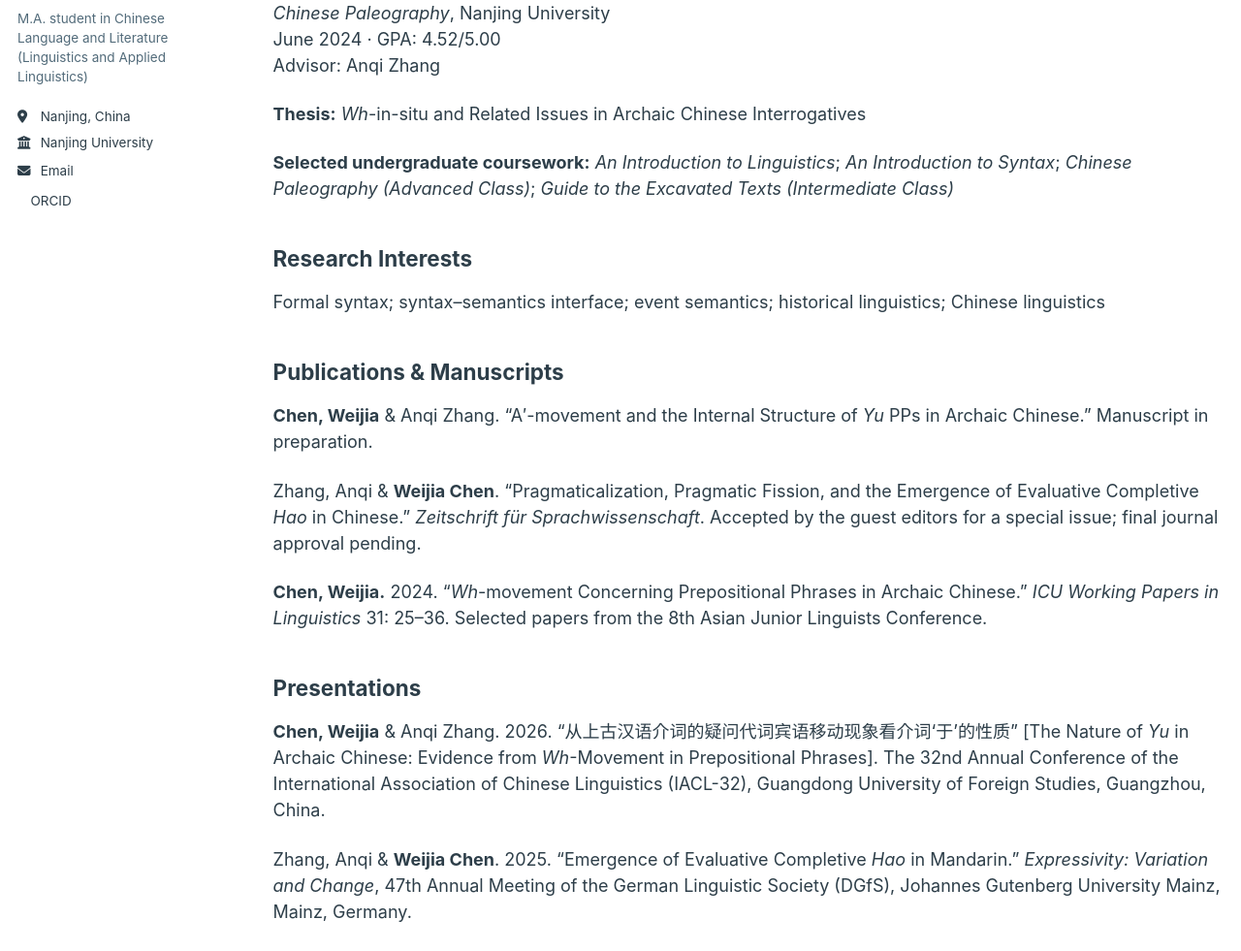
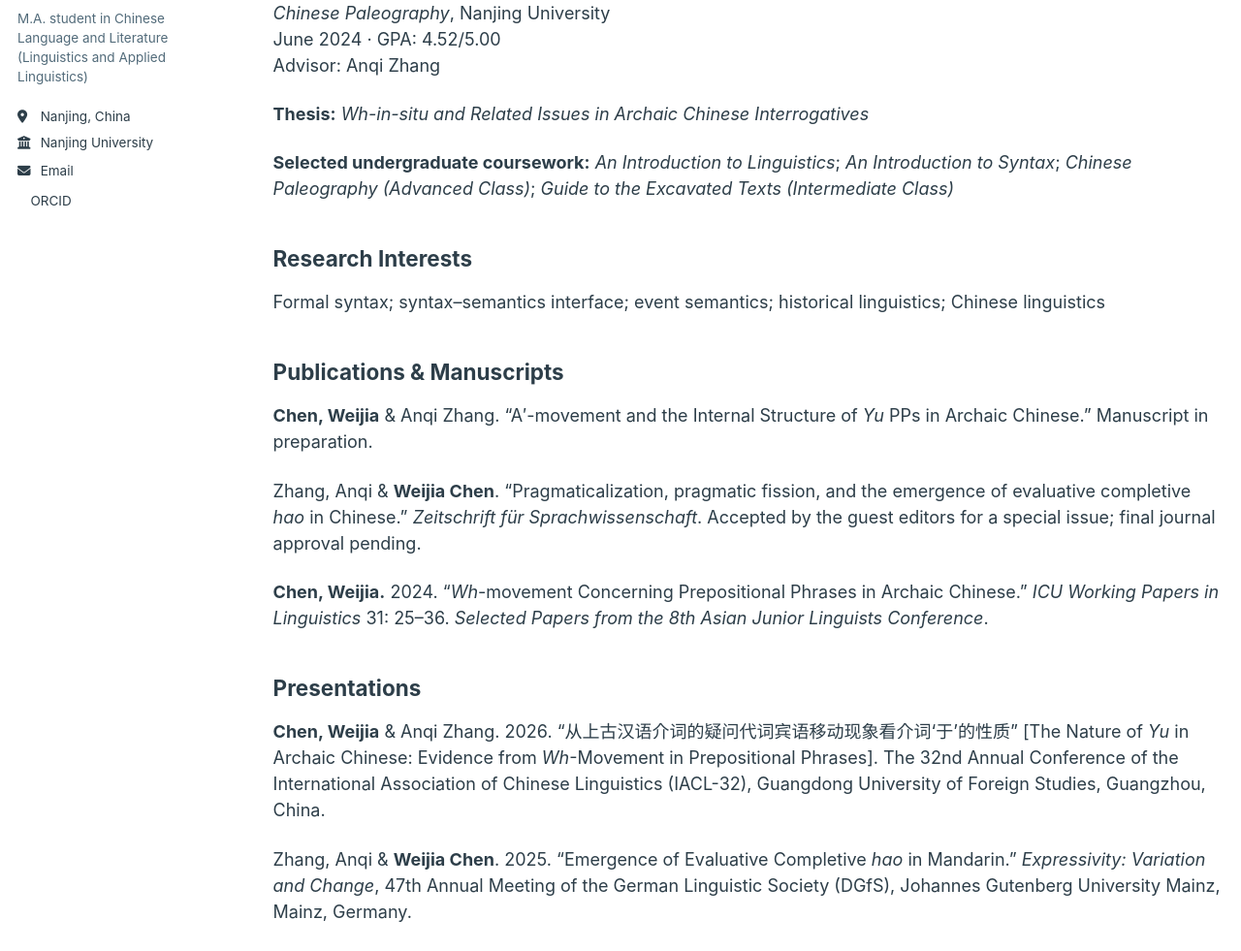
Before and after one commit to weijiachen0910/weijiachen0910.github.io, a Jekyll site: the page built from _pages/cv.md, in a window 1280 px wide and 1400 px high, scrolled down 397 px. Shown: the part 153-1134 px from the top of the window at 97% size. Built offline with Jekyll 4.4.1, drawn with Linux system fonts in a browser that asks for light colours; a style sheet for code colours, icons or effects is not loaded.

Commit message:
Align CV and research entries

```diff
--- a/_pages/cv.md
+++ b/_pages/cv.md
@@ -24,7 +24,7 @@ Advisor: Anqi Zhang
 June 2024 · GPA: 4.52/5.00<br>
 Advisor: Anqi Zhang
 
-**Thesis:** *Wh*-in-situ and Related Issues in Archaic Chinese Interrogatives
+**Thesis:** *Wh-in-situ and Related Issues in Archaic Chinese Interrogatives*
 
 **Selected undergraduate coursework:** *An Introduction to Linguistics*; *An Introduction to Syntax*; *Chinese Paleography (Advanced Class)*; *Guide to the Excavated Texts (Intermediate Class)*
 
@@ -36,15 +36,15 @@ Formal syntax; syntax–semantics interface; event semantics; historical linguis
 
 **Chen, Weijia** & Anqi Zhang. “A′-movement and the Internal Structure of *Yu* PPs in Archaic Chinese.” Manuscript in preparation.
 
-Zhang, Anqi & **Weijia Chen**. “Pragmaticalization, Pragmatic Fission, and the Emergence of Evaluative Completive *Hao* in Chinese.” *Zeitschrift für Sprachwissenschaft*. Accepted by the guest editors for a special issue; final journal approval pending.
+Zhang, Anqi & **Weijia Chen**. “Pragmaticalization, pragmatic fission, and the emergence of evaluative completive *hao* in Chinese.” *Zeitschrift für Sprachwissenschaft*. Accepted by the guest editors for a special issue; final journal approval pending.
 
-**Chen, Weijia.** 2024. “*Wh*-movement Concerning Prepositional Phrases in Archaic Chinese.” *ICU Working Papers in Linguistics* 31: 25–36. Selected papers from the 8th Asian Junior Linguists Conference.
+**Chen, Weijia.** 2024. “*Wh*-movement Concerning Prepositional Phrases in Archaic Chinese.” *ICU Working Papers in Linguistics* 31: 25–36. *Selected Papers from the 8th Asian Junior Linguists Conference*.
 
 ## Presentations
 
 **Chen, Weijia** & Anqi Zhang. 2026. “从上古汉语介词的疑问代词宾语移动现象看介词‘于’的性质” [The Nature of *Yu* in Archaic Chinese: Evidence from *Wh*-Movement in Prepositional Phrases]. The 32nd Annual Conference of the International Association of Chinese Linguistics (IACL-32), Guangdong University of Foreign Studies, Guangzhou, China.
 
-Zhang, Anqi & **Weijia Chen**. 2025. “Emergence of Evaluative Completive *Hao* in Mandarin.” *Expressivity: Variation and Change*, 47th Annual Meeting of the German Linguistic Society (DGfS), Johannes Gutenberg University Mainz, Mainz, Germany.
+Zhang, Anqi & **Weijia Chen**. 2025. “Emergence of Evaluative Completive *hao* in Mandarin.” *Expressivity: Variation and Change*, 47th Annual Meeting of the German Linguistic Society (DGfS), Johannes Gutenberg University Mainz, Mainz, Germany.
 
 **Chen, Weijia.** 2023. “*Wh*-movements Concerning Prepositional Phrases in Archaic Chinese.” 8th Asian Junior Linguists Conference, National University of Singapore, Singapore.
 
```
Also changed, not shown: _pages/publications.md (+2 -2 lines), _pages/talks.md (+1 -1 lines).
